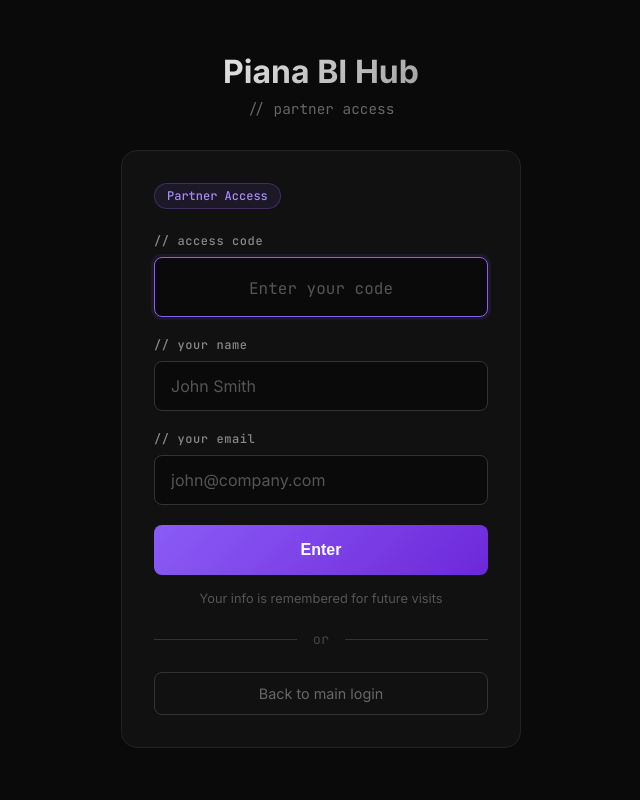
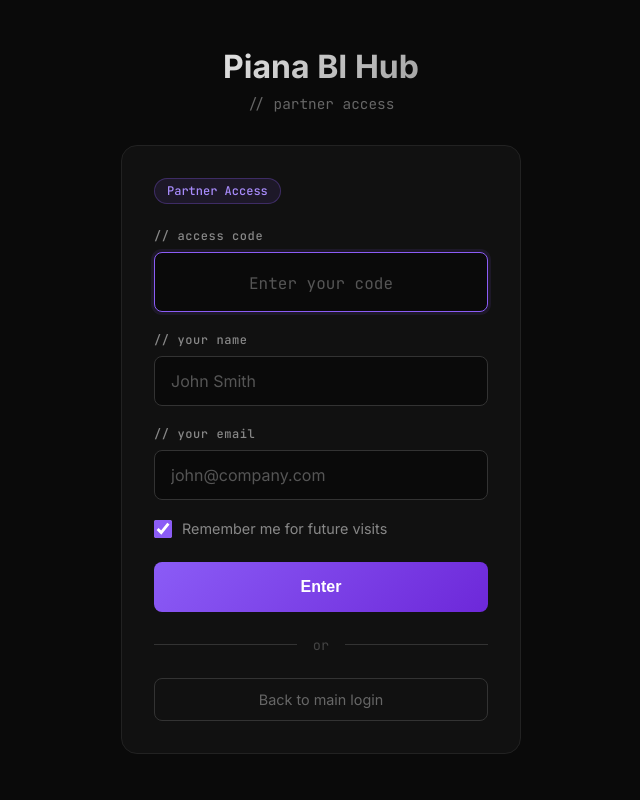
Before and after one commit to lollo408/CLAUDECODE, a Flask app: page /partner-login in a window 1280 px wide. Shown: the whole page, without its empty margins (319-959 px from the left). Run offline with Flask 3, Linux system fonts and the light colour scheme; parts of the project's set-up code (start-up, migrations or seed data) failed here and were passed over.

Commit message:
Add 'Remember me' checkbox to partner login
- Checkbox checked by default
- Only saves profile to DB if checked
- Session permanence tied to checkbox state

Co-Authored-By: Claude Opus 4.5 <noreply@anthropic.com>

```diff
--- a/projects/pianabihub/main.py
+++ b/projects/pianabihub/main.py
@@ -651,6 +651,7 @@ def partner_login():
         code = request.form.get('code', '').strip().upper()
         name = request.form.get('name', '').strip()
         email = request.form.get('email', '').strip().lower()
+        remember = request.form.get('remember') == 'on'
 
         if not code:
             error = "Please enter your access code"
@@ -671,34 +672,36 @@ def partner_login():
                 if result.data:
                     access_code = result.data[0]
 
-                    # Check if this email already has a profile for this code
-                    profile_result = supabase.table('partner_profiles') \
-                        .select('*') \
-                        .eq('access_code_id', access_code['id']) \
-                        .eq('email', email) \
-                        .limit(1) \
-                        .execute()
+                    # Only save profile if "remember me" is checked
+                    if remember:
+                        # Check if this email already has a profile for this code
+                        profile_result = supabase.table('partner_profiles') \
+                            .select('*') \
+                            .eq('access_code_id', access_code['id']) \
+                            .eq('email', email) \
+                            .limit(1) \
+                            .execute()
 
-                    if profile_result.data:
-                        # Existing user - update last login and name if changed
-                        profile = profile_result.data[0]
-                        supabase.table('partner_profiles') \
-                            .update({
-                                'name': name,
-                                'last_login_at': datetime.now().isoformat()
-                            }) \
-                            .eq('id', profile['id']) \
-                            .execute()
-                    else:
-                        # New user - create profile
-                        supabase.table('partner_profiles') \
-                            .insert({
-                                'access_code_id': access_code['id'],
-                                'name': name,
-                                'email': email,
-                                'last_login_at': datetime.now().isoformat()
-                            }) \
-                            .execute()
+                        if profile_result.data:
+                            # Existing user - update last login and name if changed
+                            profile = profile_result.data[0]
+                            supabase.table('partner_profiles') \
+                                .update({
+                                    'name': name,
+                                    'last_login_at': datetime.now().isoformat()
+                                }) \
+                                .eq('id', profile['id']) \
+                                .execute()
+                        else:
+                            # New user - create profile
+                            supabase.table('partner_profiles') \
+                                .insert({
+                                    'access_code_id': access_code['id'],
+                                    'name': name,
+                                    'email': email,
+                                    'last_login_at': datetime.now().isoformat()
+                                }) \
+                                .execute()
 
                     # Set session with individual's info
                     session['user'] = {
@@ -707,7 +710,7 @@ def partner_login():
                         'company': access_code['partner_name'],
                         'user_type': 'partner'
                     }
-                    session.permanent = True
+                    session.permanent = remember
 
                     # Update access code last_used_at
                     supabase.table('access_codes') \
--- a/projects/pianabihub/templates/partner_login_code.html
+++ b/projects/pianabihub/templates/partner_login_code.html
@@ -122,6 +122,26 @@
             text-transform: none;
             letter-spacing: normal;
             font-size: 1rem;
+        }
+
+        .checkbox-group {
+            display: flex;
+            align-items: center;
+            gap: 10px;
+            margin-bottom: 24px;
+        }
+
+        .checkbox-group input[type="checkbox"] {
+            width: 18px;
+            height: 18px;
+            accent-color: #8b5cf6;
+            cursor: pointer;
+        }
+
+        .checkbox-group label {
+            font-size: 0.9rem;
+            color: #888;
+            cursor: pointer;
         }
 
         .btn-login {
@@ -251,12 +271,13 @@
                            required>
                 </div>
 
+                <div class="checkbox-group">
+                    <input type="checkbox" id="remember" name="remember" checked>
+                    <label for="remember">Remember me for future visits</label>
+                </div>
+
                 <button type="submit" class="btn-login">Enter</button>
             </form>
-
-            <p class="help-text">
-                Your info is remembered for future visits
-            </p>
 
             <div class="divider"><span>or</span></div>
 
```
